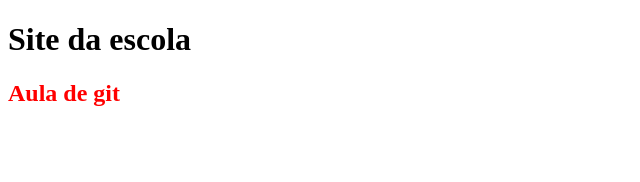
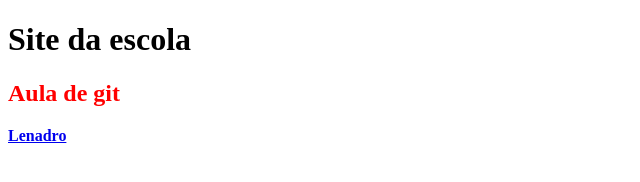
Before and after one commit to LeandroKohlbach/JAVA_SENAI_2025, a plain HTML site: page index.html in a window 1280 px wide. Shown: the full height of the page, 0-640 px from the left. Drawn offline with Linux system fonts and the light colour scheme.

Commit message:
Atualizei o site

```diff
--- a/index.html
+++ b/index.html
@@ -8,5 +8,6 @@
 <body>
     <h1>Site da escola</h1>
     <h2 style="color: red;">Aula de git</h2>
+    <p><b><a href="#">Lenadro</a></b></p>
 </body>
 </html>
```
